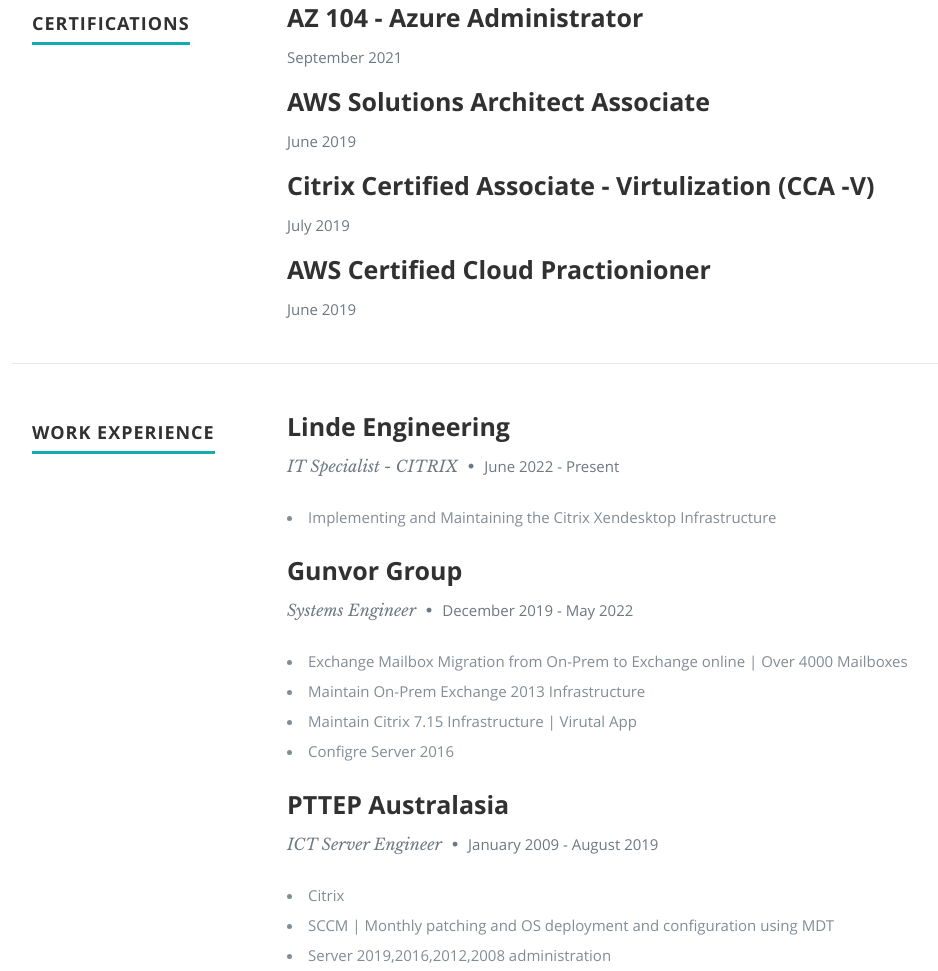
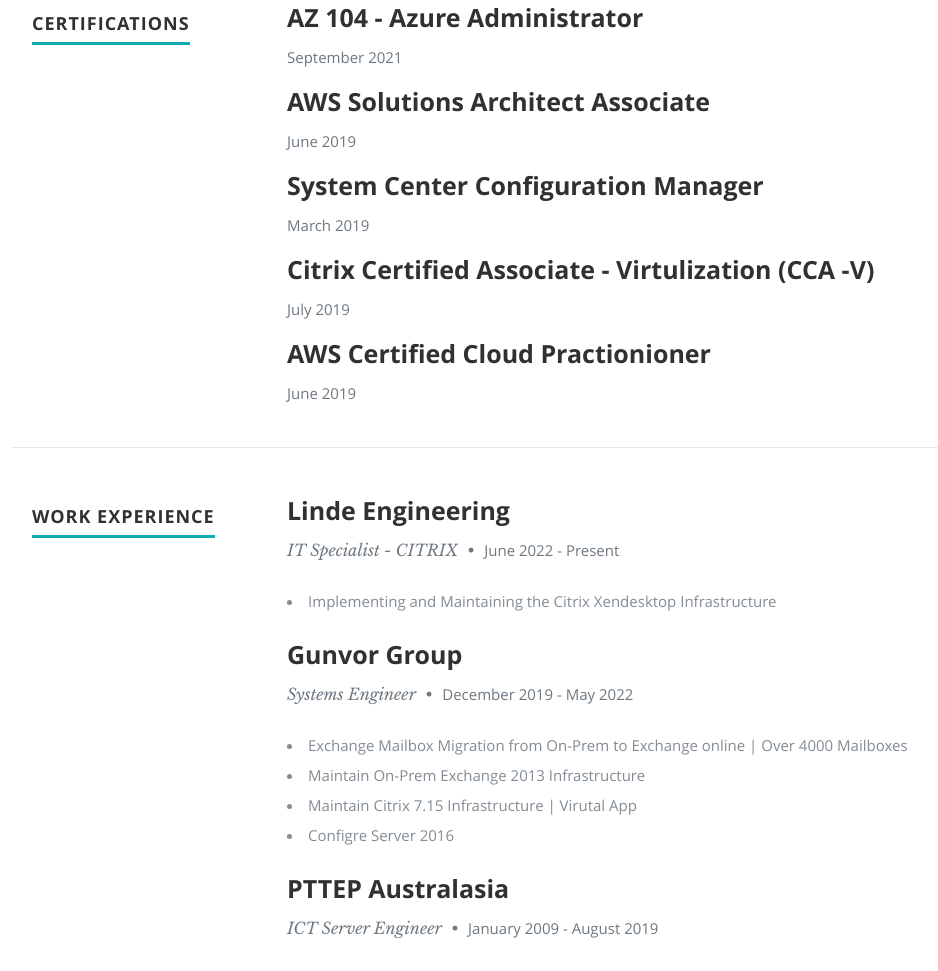
Before and after one commit to oscarodb82/azure-resume, a plain HTML site: page frontend/index.html in a window 1280 px wide. Shown: the part 1271-2242 px from the top of the page, without its empty margins (118-1056 px from the left). Drawn offline with nearby package versions, Linux system fonts and the light colour scheme.

Commit message:
changes to html

```diff
--- a/frontend/index.html
+++ b/frontend/index.html
@@ -136,6 +136,17 @@
 
                   <h3> AWS Solutions Architect Associate</h3>
                   <p class="info"><em class="date">June 2019</em></p>
+
+               </div>
+
+            </div> <!-- item end -->
+
+            <div class="row item">
+
+               <div class="twelve columns">
+
+                  <h3>System Center Configuration Manager</h3>
+                  <p class="info"><em class="date">March 2019</em></p>
 
                </div>
 
```
